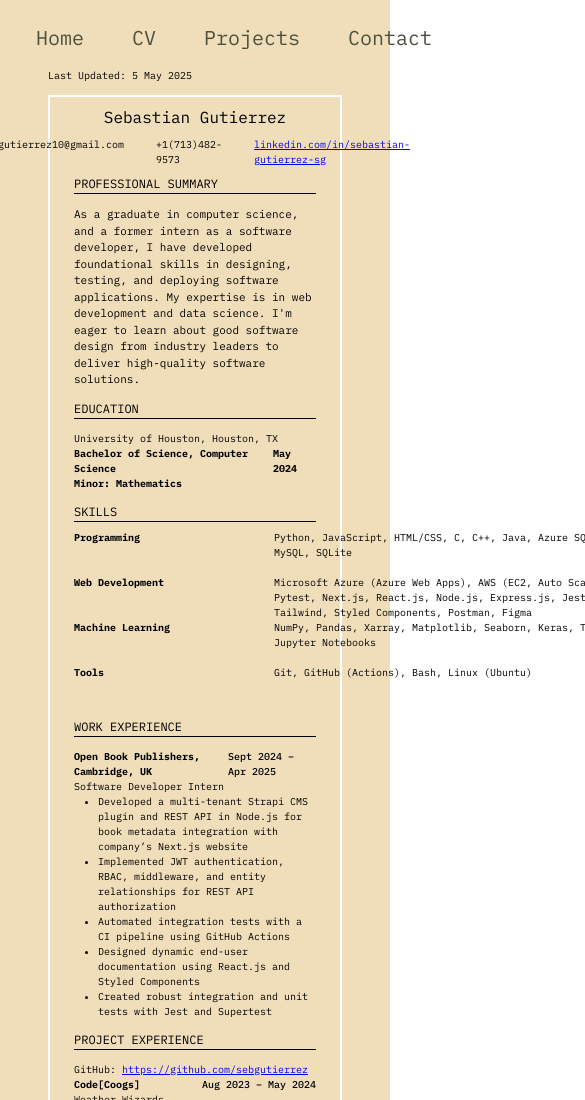
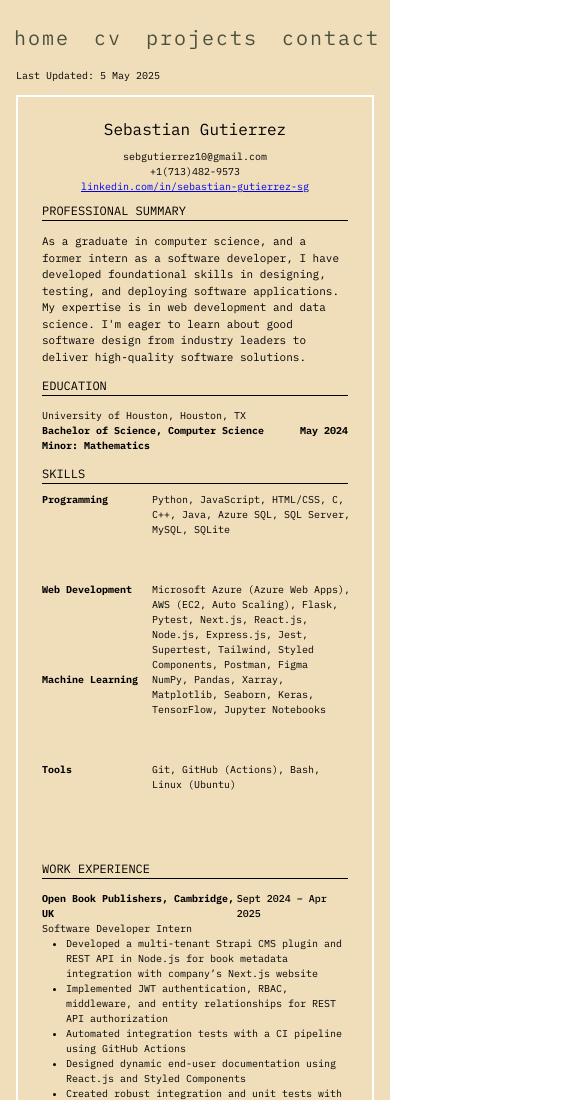
Before and after one commit to sebgutierrez/sebgutierrez.github.io, a website: page src/cv.html in a window 390 px wide. Shown: the top 1100 px of the page, 585 px wide, since content can reach past the window. Drawn offline with Linux system fonts and the light colour scheme.

Commit message:
adjusted cv margin responsiveness

```diff
--- a/src/cv.html
+++ b/src/cv.html
@@ -11,18 +11,18 @@
   <body>
     <div class="relative flex flex-col w-full min-h-[100vh] bg-[#F0DEBB] font-display z-20">
       <header class="header" id="header">
-				<nav class="flex px-8 py-2 gap-12 mx-auto mt-2">
-					<a href="./" class="text-xl cursor-pointer text-[#4C513D]" id="home">Home</a>
-					<a href="./cv.html" class="text-xl cursor-pointer text-[#4C513D]" id="cv">CV</a>
-					<a href="./projects.html" class="text-xl cursor-pointer text-[#4C513D]" id="projects">Projects</a>
-					<a href="./contact.html" class="text-xl cursor-pointer text-[#4C513D]" id="contact">Contact</a>
+				<nav class="flex px-2 md:px-8 py-2 gap-6 md:gap-12 mx-auto mt-2">
+					<a href="./" class="text-xl cursor-pointer text-[#4C513D] tracking-[2px]" id="home">home</a>
+					<a href="./cv.html" class="text-xl cursor-pointer text-[#4C513D] tracking-[2px]" id="cv">cv</a>
+					<a href="./projects.html" class="text-xl cursor-pointer text-[#4C513D] tracking-[2px]" id="projects">projects</a>
+					<a href="./contact.html" class="text-xl cursor-pointer text-[#4C513D] tracking-[2px]" id="contact">contact</a>
 				</nav>
 			</header>
-			<p class="text-[10px] pl-12">Last Updated: 5 May 2025</p>
-			<div class="min-h-[50vh] border-2 border-white pt-2 mx-12 mt-3 mb-8 px-6">
+			<p class="text-[10px] pl-4 md:pl-8 lg:pl-48">Last Updated: 5 May 2025</p>
+			<div class="min-h-[50vh] border-2 border-white pt-2 mx-4 md:mx-8 lg:mx-48 mt-3 mb-8 px-6">
 				<section id="contact">
-					<h3 class="text-center mb-2">Sebastian Gutierrez</h3>
-					<div class="flex w-full justify-center gap-x-8 mb-2">
+					<h3 class="text-center mb-2 mt-3">Sebastian Gutierrez</h3>
+					<div class="flex flex-col md:flex-row items-center w-full justify-center gap-x-8 mb-2">
 						<span class="text-[10px]">sebgutierrez10@gmail.com</span>
 						<span class="text-[10px]">+1(713)482-9573</span>
 						<span class="text-[10px]"><a class="text-[#0000EE] underline" target="_blank" href="https://www.linkedin.com/in/sebastian-gutierrez-sg/">linkedin.com&#47;in&#47;sebastian-gutierrez-sg</a></span>
@@ -44,7 +44,7 @@
 				</section>
 				<section id="skills">
 					<h5 class="text-[12px] w-full border-b-1 border-b-black">SKILLS</h5>
-					<div class="grid grid-cols-[200px_minmax(400px,_1fr)] grid-rows-4 py-2">
+					<div class="grid grid-cols-[110px_minmax(200px,_1fr)] md:grid-cols-[200px_minmax(400px,_1fr)] grid-rows-4 py-2">
 						<div class="text-[10px] font-bold">Programming</div>
 						<div class="text-[10px]">Python, JavaScript, HTML/CSS, C, C++, Java, Azure SQL, SQL Server, MySQL, SQLite</div>
 						<div class="text-[10px] font-bold">Web Development</div>
```
Also changed, not shown: public/styles.css, src/tailwind.css.
